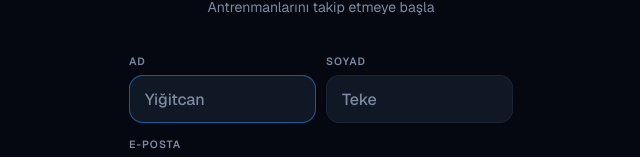
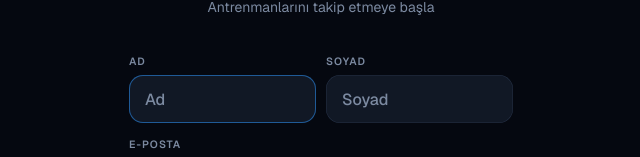
Before and after one commit to yigitcanteke0/GymTracker, a Next.js app: page /signup in a window 1280 px wide. Shown: the part 248-405 px from the top of the page, without its empty margins (319-959 px from the left). Built offline with nearby package versions, Linux system fonts and the light colour scheme; no server answers.

Commit message:
fix: generic placeholders on signup name inputs

```diff
--- a/src/app/signup/page.tsx
+++ b/src/app/signup/page.tsx
@@ -77,7 +77,7 @@ export default function SignupPage() {
                 required
                 autoComplete="given-name"
                 className="w-full h-12 bg-surface-2 text-fg rounded-[14px] px-4 shadow-[inset_0_0_0_0.5px_var(--color-border)] focus:shadow-[inset_0_0_0_1px_var(--color-accent-500)] outline-none placeholder:text-fg-tertiary transition-shadow text-[14px] font-medium tracking-[-0.005em]"
-                placeholder="Yiğitcan"
+                placeholder="Ad"
               />
             </div>
             <div className="space-y-1.5">
@@ -88,7 +88,7 @@ export default function SignupPage() {
                 onChange={e => setLastName(e.target.value)}
                 autoComplete="family-name"
                 className="w-full h-12 bg-surface-2 text-fg rounded-[14px] px-4 shadow-[inset_0_0_0_0.5px_var(--color-border)] focus:shadow-[inset_0_0_0_1px_var(--color-accent-500)] outline-none placeholder:text-fg-tertiary transition-shadow text-[14px] font-medium tracking-[-0.005em]"
-                placeholder="Teke"
+                placeholder="Soyad"
               />
             </div>
           </div>
```
